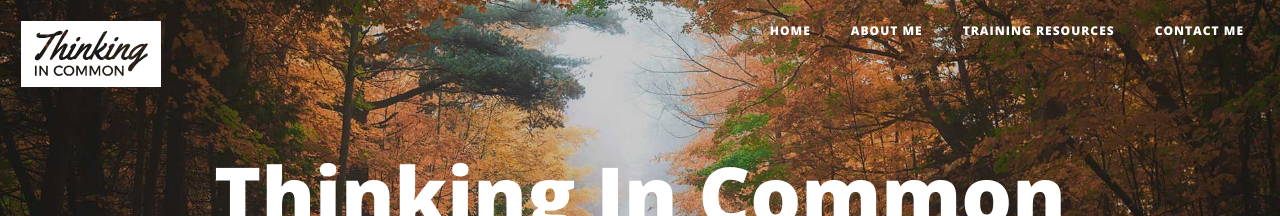
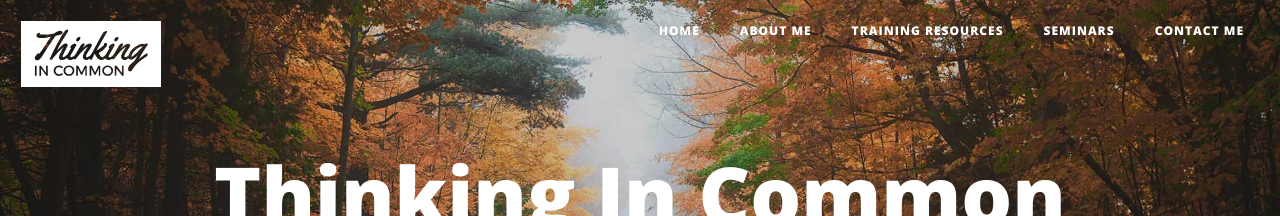
Before and after one commit to iamweswilson/clearlycat, a Jekyll site: the page built from index.html, in a window 1280 px wide. Shown: the top 216 px of the page. Built offline with Jekyll 4.4.1, drawn with Linux system fonts in a browser that asks for light colours; nearby versions of some CDN libraries; comment, search, counter and statistics services are not loaded.

Commit message:
Adding seminars to nav

```diff
--- a/_layouts/bootstrap.html
+++ b/_layouts/bootstrap.html
@@ -62,6 +62,9 @@
                     <a href="/training-resources/">Training Resources</a>
                 </li>
                 <li>
+                    <a href="/seminars/">Seminars</a>
+                </li>
+                <li>
                     <a href="/contact/">Contact Me</a>
                 </li>
             </ul>
```
